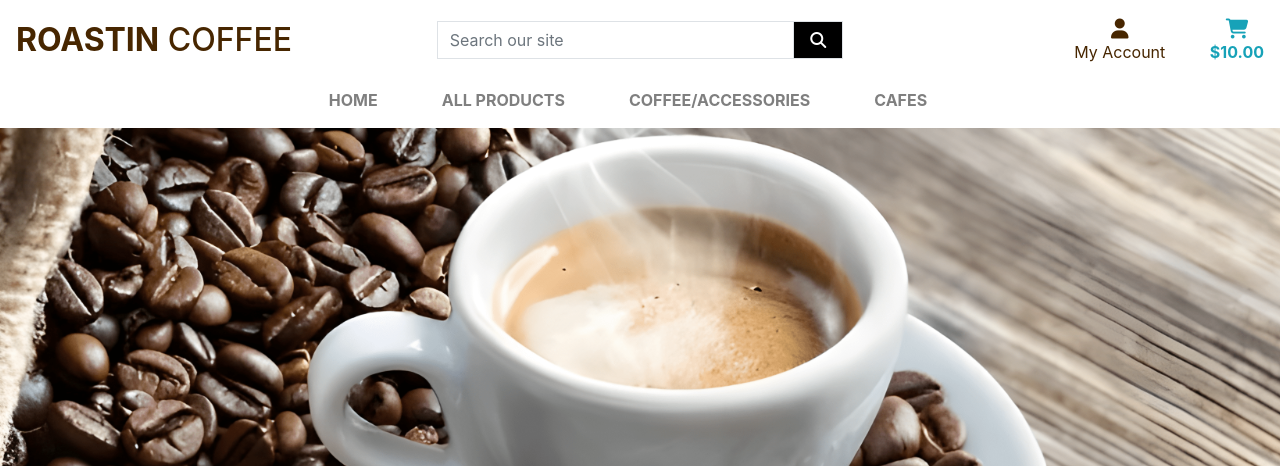
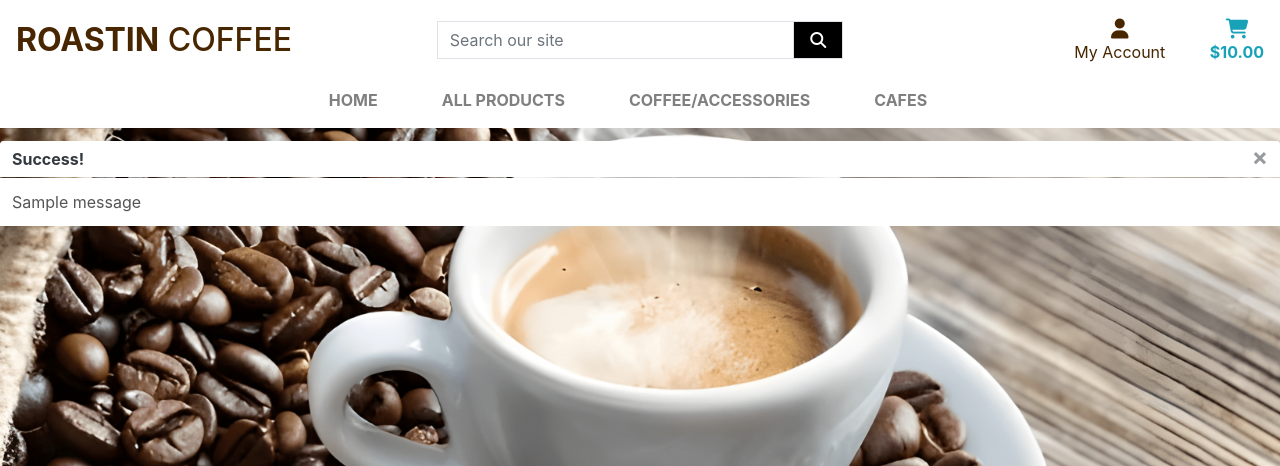
Before and after one commit to Paulmayock/roastin_coffee, a Django app: template home/templates/home/index.html in a window 1280 px wide. Shown: the top 466 px of the page. Run offline with Django 3.2, Linux system fonts and the light colour scheme; the template is opened without the code that fills it: most values are stand-ins (such as "Sample title", 1, 10 or a date in 2020); one stand-in notice (Sample message) is shown; some libraries are stand-ins or nearby versions; some web fonts are replaced.

Commit message:
created different toast messages templates

```diff
--- a/cart/views.py
+++ b/cart/views.py
@@ -1,4 +1,7 @@
 from django.shortcuts import render, redirect, reverse
+from django.contrib import messages
+
+from products.models import Product
 
 # Create your views here.
 
@@ -10,6 +13,7 @@ def view_cart(request):
 def add_to_cart(request, item_id):
     """ Add a quantity of the specified product to the shopping cart """
 
+    product = Product.objects.get(pk=item_id)
     quantity = int(request.POST.get('quantity'))
     redirect_url = request.POST.get('redirect_url')
     cart = request.session.get('cart', {})
@@ -18,6 +22,7 @@ def add_to_cart(request, item_id):
         cart[item_id] += quantity
     else:
         cart[item_id] = quantity
+        messages.success(request, f'Added {product.name} to your cart')
 
     request.session['cart'] = cart
     return redirect(redirect_url)
--- a/roastin_coffee/settings.py
+++ b/roastin_coffee/settings.py
@@ -82,6 +82,8 @@ TEMPLATES = [
         },
     },
 ]
+
+MESSAGE_STORAGE = 'django.contrib.messages.storage.session.SessionStorage'
 
 AUTHENTICATION_BACKENDS = (
     # Needed to login by username in Django admin, regardless of `allauth`
--- a/templates/base.html
+++ b/templates/base.html
@@ -111,7 +111,21 @@
 
 
     {% if messages %}
-        <div class="message-container"></div>
+        <div class="message-container">
+            {% for message in messages %}
+            {% with message.level as level %}
+                {% if level == 40 %}
+                    {% include 'includes/toasts/toast_error.html' %}
+                {% elif level == 30 %}
+                    {% include 'includes/toasts/toast_warning.html' %}
+                {% elif level == 25 %}
+                    {% include 'includes/toasts/toast_success.html' %}
+                {% else %}
+                    {% include 'includes/toasts/toast_info.html' %}
+                {% endif %}
+            {% endwith %}
+        {% endfor %}
+        </div>
     {% endif %}
 
     {% block page_header %}
@@ -121,6 +135,9 @@
     {% endblock %}
 
     {% block postloadjs %}
+    <script type="text/javascript">
+        $('.toast').toast('show');
+    </script>
     {% endblock %}
 
 </body>
--- /dev/null
+++ b/templates/includes/toasts/toast_success.html
@@ -0,0 +1,13 @@
+<div class="toast custom-toast rounded-0 border-top-0" data-autohide="false"></div>
+    <div class="arrow-up arrow-success"></div>
+    <div class="w-100 toast-capper bg-success"></div>
+    <div class="toast-header bg-white text-dark">
+        <strong class="mr-auto">Success!</strong>
+        <button type="button" class="ml-2 mb-1 close text-dark" data-dismiss="toast" aria-label="Close">
+            <span aria-hidden="true">&times;</span>
+        </button>
+    </div>
+    <div class="toast-body bg-white">
+        {{ message }}
+    </div>
+</div>
```
Also changed, not shown: templates/includes/toasts/toast_error.html (added, +13 -0 lines), templates/includes/toasts/toast_info.html (added, +13 -0 lines), templates/includes/toasts/toast_warning.html (added, +13 -0 lines).
